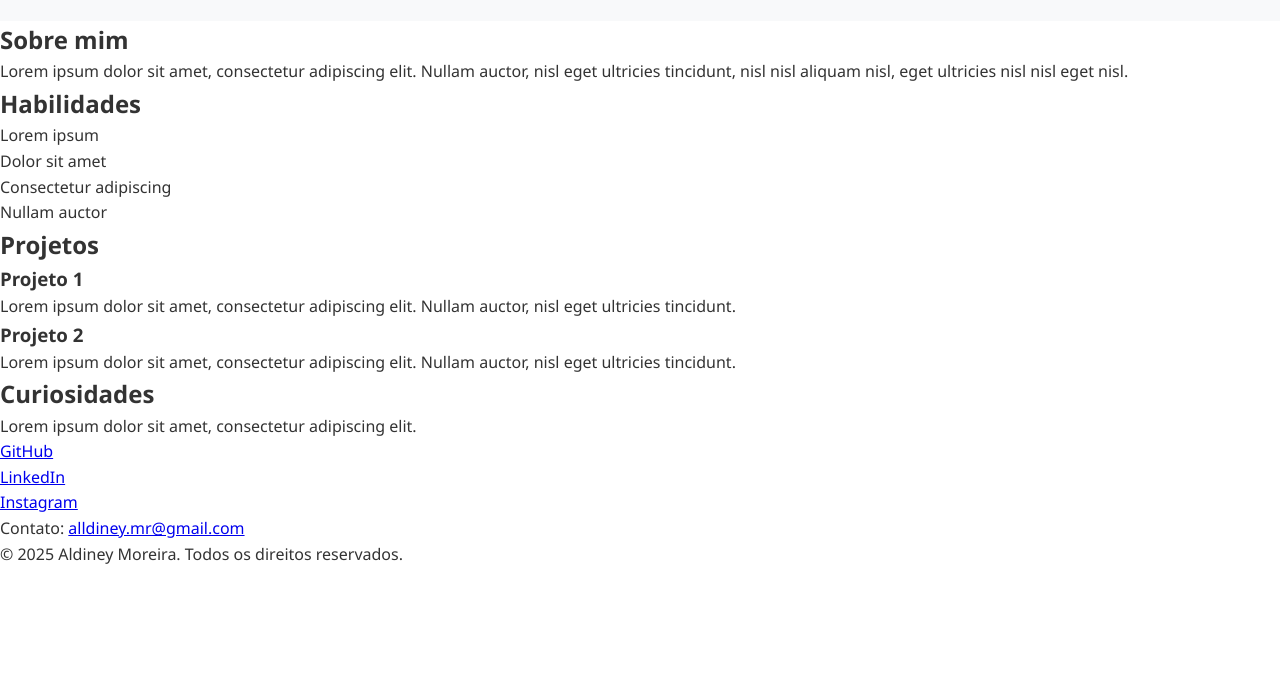
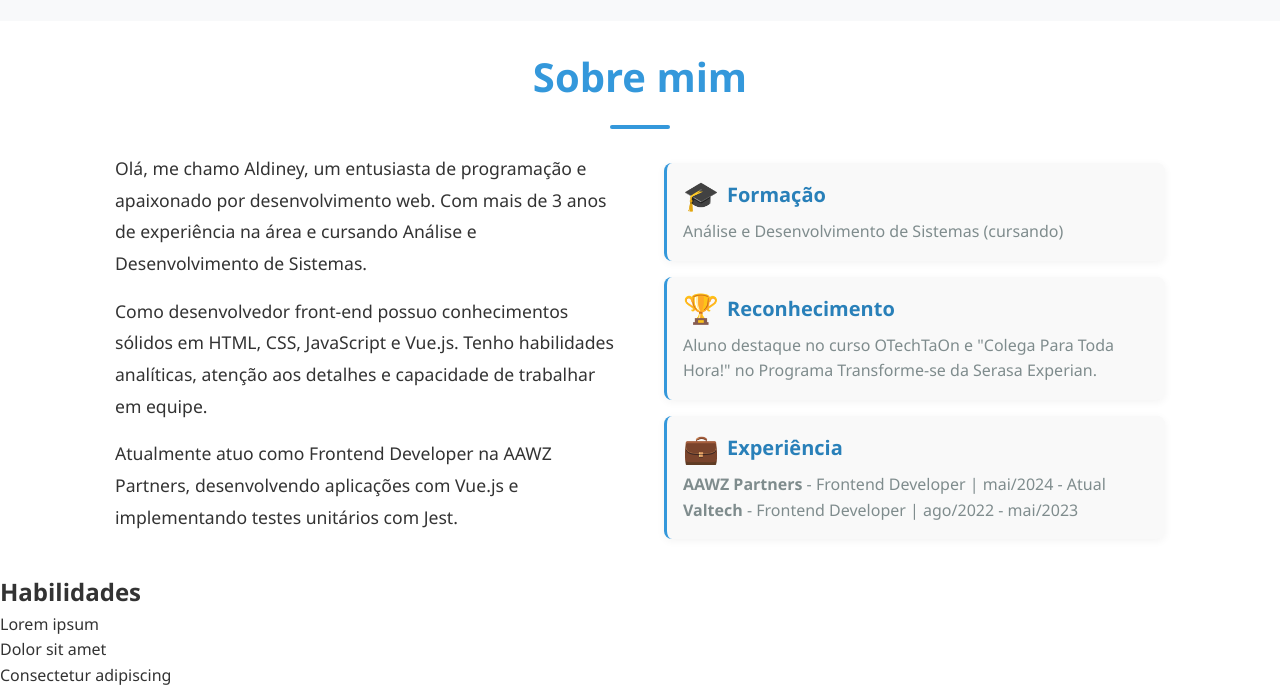
Before and after one commit to aldiney-moreira/dev-portfolio, a website built with Vite: page index.html in a window 1280 px wide. Shown: the part 107-798 px from the top of the page. Built offline with nearby package versions, Linux system fonts and the light colour scheme.

Commit message:
feat: implement about section with content and styling

```diff
--- a/index.html
+++ b/index.html
@@ -31,9 +31,47 @@
   </header>
 
   <main>
-    <section id="sobre">
-      <h2>Sobre mim</h2>
-      <p>Lorem ipsum dolor sit amet, consectetur adipiscing elit. Nullam auctor, nisl eget ultricies tincidunt, nisl nisl aliquam nisl, eget ultricies nisl nisl eget nisl.</p>
+    <section id="sobre" class="about">
+      <div class="about__container">
+        <h2 class="about__title">Sobre mim</h2>
+
+        <div class="about__content">
+          <div class="about__text">
+            <p class="about__description">Olá, me chamo Aldiney, um entusiasta de programação e apaixonado por desenvolvimento web. Com mais de 3 anos de experiência na área e cursando Análise e Desenvolvimento de Sistemas.</p>
+            <p class="about__description">Como desenvolvedor front-end possuo conhecimentos sólidos em HTML, CSS, JavaScript e Vue.js. Tenho habilidades analíticas, atenção aos detalhes e capacidade de trabalhar em equipe.</p>
+            <p class="about__description">Atualmente atuo como Frontend Developer na AAWZ Partners, desenvolvendo aplicações com Vue.js e implementando testes unitários com Jest.</p>
+          </div>
+
+          <div class="about__highlights">
+            <div class="highlight-card">
+              <div class="highlight-card__header">
+                <span class="highlight-card__icon">🎓</span>
+                <h3 class="highlight-card__title">Formação</h3>
+              </div>
+              <p class="highlight-card__description">Análise e Desenvolvimento de Sistemas (cursando)</p>
+            </div>
+
+            <div class="highlight-card">
+              <div class="highlight-card__header">
+                <span class="highlight-card__icon">🏆</span>
+                <h3 class="highlight-card__title">Reconhecimento</h3>
+              </div>
+              <p class="highlight-card__description">Aluno destaque no curso OTechTaOn e "Colega Para Toda Hora!" no Programa Transforme-se da Serasa Experian.</p>
+            </div>
+
+            <div class="highlight-card">
+              <div class="highlight-card__header">
+                <span class="highlight-card__icon">💼</span>
+                <h3 class="highlight-card__title">Experiência</h3>
+              </div>
+              <p class="highlight-card__description">
+                <strong>AAWZ Partners</strong> - Frontend Developer | mai/2024 - Atual<br>
+                <strong>Valtech</strong> - Frontend Developer | ago/2022 - mai/2023
+              </p>
+            </div>
+          </div>
+        </div>
+      </div>
     </section>
 
     <section id="habilidades">
--- a/src/styles/main.css
+++ b/src/styles/main.css
@@ -31,6 +31,7 @@ body {
   color: var(--color-text);
 }
 
+/* ===== HEADER ===== */
 .header {
   padding: var(--spacing-large);
   background-color: var(--color-bg-header);
@@ -101,7 +102,89 @@ body {
   color: var(--color-text-light);
 }
 
+/* ===== SOBRE MIM ===== */
+.about {
+  padding: var(--spacing-large);
+  background-color: var(--color-white);
+}
+
+.about__container {
+  max-width: 1050px;
+  margin: 0 auto;
+}
+
+.about__title {
+  font-size: 2rem;
+  color: var(--color-primary);
+  margin-bottom: var(--spacing-large);
+  text-align: center;
+  position: relative;
+}
+
+.about__title::after {
+  content: "";
+  display: block;
+  width: 60px;
+  height: 4px;
+  background-color: var(--color-primary);
+  margin: var(--spacing-medium) auto 0;
+  border-radius: 2px;
+}
+
+.about__content {
+  display: flex;
+  flex-direction: column;
+  gap: var(--spacing-large);
+}
+
+.about__text {
+  line-height: 1.8;
+  font-size: 1.1rem;
+}
+
+.about__description {
+  margin-bottom: var(--spacing-medium);
+}
+
+.about__highlights {
+  display: grid;
+  grid-template-columns: 1fr;
+  gap: var(--spacing-medium);
+}
+
+.highlight-card {
+  background-color: #f9f9f9;
+  border-radius: 8px;
+  padding: var(--spacing-medium);
+  box-shadow: 0 2px 8px rgba(0, 0, 0, 0.05);
+  border-left: 3px solid var(--color-primary);
+}
+
+.highlight-card__header {
+  display: flex;
+  align-items: center;
+  gap: var(--spacing-small);
+  margin-bottom: var(--spacing-small);
+}
+
+.highlight-card__icon {
+  font-size: 1.8rem;
+  line-height: 1;
+}
+
+.highlight-card__title {
+  color: var(--color-primary-dark);
+  font-size: 1.25rem;
+  margin: 0;
+}
+
+.highlight-card__description {
+  color: var(--color-text-light);
+  line-height: 1.6;
+}
+
 @media (min-width: 768px) {
+  /* Header */
   .header {
     flex-direction: row;
     flex-wrap: wrap;
@@ -128,9 +211,30 @@ body {
     align-items: center;
     width: 100%;
   }
+
+  /* About section */
+  .about__content {
+    flex-direction: row;
+    align-items: flex-start;
+  }
+
+  .about__text {
+    flex: 1;
+    padding-right: var(--spacing-large);
+  }
+
+  .about__highlights {
+    flex: 1;
+    grid-template-columns: 1fr;
+  }
+
+  .about__title {
+    font-size: 2.25rem;
+  }
 }
 
 @media (min-width: 1024px) {
+  /* Header */
   .header {
     flex-wrap: nowrap;
   }
@@ -151,4 +255,17 @@ body {
     width: 80px;
     height: 80px;
   }
+
+  /* About section */
+  .about__content {
+    align-items: center;
+  }
+
+  .about__highlights {
+    grid-template-columns: 1fr;
+  }
+
+  .about__title {
+    font-size: 2.5rem;
+  }
 }
```
